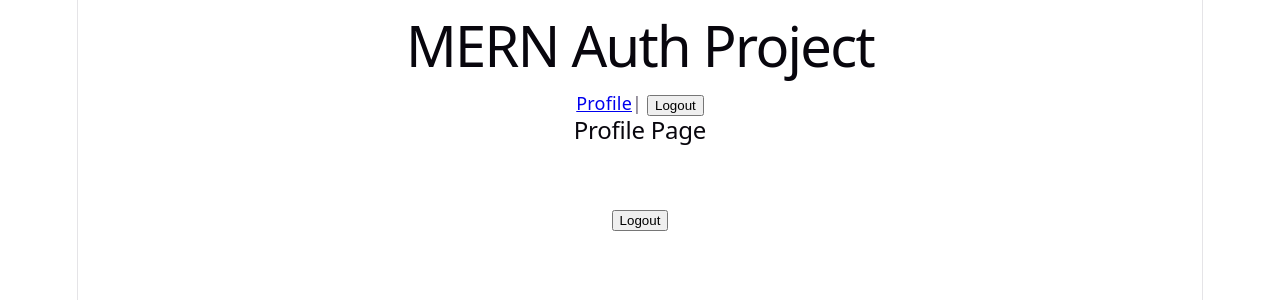
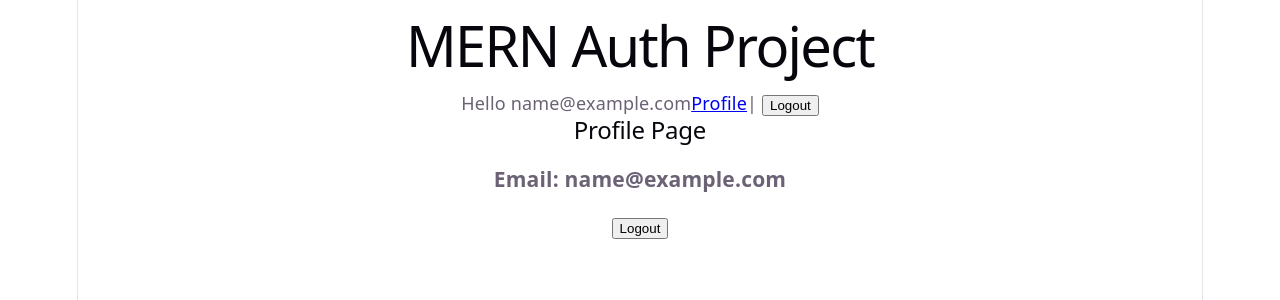
Before and after one commit to dixitaratanpara/mern-auth-project, a React (Vite) app in the folder client/: page /profile in a window 1280 px wide. Shown: the top 300 px of the page. Built offline with nearby package versions, Linux system fonts and the light colour scheme; no server answers; sample sign-in values are in the browser's storage.

Commit message:
Added Context API and User Context

```diff
--- a/client/src/components/Login.jsx
+++ b/client/src/components/Login.jsx
@@ -7,10 +7,10 @@ import { AuthContext } from "../context/AuthContext";
 
 
 function Login() {
-    const [email,setEmail]=useState("");
-    const [password,setPassword]=useState("");
-    const navigate =useNavigate();
-    const { setToken } = useContext(AuthContext);
+  const [email, setEmail] = useState("");
+  const [password, setPassword] = useState("");
+  const navigate = useNavigate();
+  const { setToken, setUser } = useContext(AuthContext);
 
   const handleSubmit = async (e) => {
     e.preventDefault();
@@ -25,9 +25,23 @@ function Login() {
         }
       );
 
-     localStorage.setItem("token",response.data.token);
+      localStorage.setItem("token",
+        response.data.token);
+
+      localStorage.setItem(
+        "user",
+        JSON.stringify({
+          email: email,
+        })
+      );
+
       setToken(response.data.token);
-    console.log(response.data);
+
+
+      setUser({
+        email: email,
+      });
+
 
       navigate("/profile");
 
--- a/client/src/components/Navbar.jsx
+++ b/client/src/components/Navbar.jsx
@@ -4,12 +4,13 @@ import { AuthContext } from "../context/AuthContext";
 
 function Navbar() {
 
-    const { token , setToken} = useContext(AuthContext);
+    const { token, setToken, user, } = useContext(AuthContext);
 
     console.log("Context Token:", token);
 
     const logout = () => {
         localStorage.removeItem("token");
+        localStorage.removeItem("user");
         setToken(null);
         window.location.href = "/login";
     };
@@ -27,10 +28,15 @@ function Navbar() {
                 </>
             ) : (
                 <>
+                    <span>
+                        Hello {user?.email}
+                    </span>
+
                     <Link to="/profile">Profile</Link>
-                      {"|"}
+                    {"|"}
                     &nbsp;
                     <button onClick={logout}>Logout</button>
+
                 </>
             )}
 
--- a/client/src/components/Profile.jsx
+++ b/client/src/components/Profile.jsx
@@ -1,33 +1,38 @@
 import axios from "axios";
-import { useState,useEffect } from "react";
+import { useState, useEffect } from "react";
+import { useContext } from "react";
+import { AuthContext } from "../context/AuthContext";
 
 function Profile() {
-    const [user,setUser]=useState(null);
+    const { user } = useContext(AuthContext);
+    // const [user, setUser] = useState(null);
 
-    useEffect(()=>{
 
-        const getProfile =async ()=>{
-            try{
+    useEffect(() => {
+
+        const getProfile = async () => {
+            try {
                 const token = localStorage.getItem("token");
                 console.log("Token:", token);
 
-                const response =await axios.get(
-                    "http://localhost:5000/profile",{
-                        headers:{
-                            authorization:token,},
+                const response = await axios.get(
+                    "http://localhost:5000/profile", {
+                    headers: {
+                        authorization: token,
+                    },
                 }
                 );
                 setUser(response.data);
             }
-            catch(error){
+            catch (error) {
                 console.log(error.response?.data);
             }
         };
         getProfile();
 
-    },[]);
+    }, []);
 
-    const logout =()=>{
+    const logout = () => {
         localStorage.removeItem("token");
         window.location.reload();
     };
@@ -35,8 +40,11 @@ function Profile() {
     return (
         <div>
             <h2>Profile Page</h2>
-      {user && (<>{user.message}</>)}
-         <br></br><br></br>
+            {/* {user && (<>{user.message}</>)} */}
+
+            <h3>
+                Email: {user?.email}
+            </h3>
             <button onClick={logout}>Logout</button>
         </div>
     );
--- a/client/src/context/AuthContext.jsx
+++ b/client/src/context/AuthContext.jsx
@@ -1,14 +1,18 @@
-import { createContext,useState } from "react";
+import { createContext, useState } from "react";
 
 export const AuthContext = createContext();
 
-function AuthProvider({children}){
-    const [token, setToken] =useState(localStorage.getItem("token"));
-
-    return(
+function AuthProvider({ children }) {
+  const [token, setToken] = useState(localStorage.getItem("token"));
+  const [user, setUser] = useState(
+    JSON.parse(localStorage.getItem("user"))
+  );
+  return (
     <AuthContext.Provider value={{
       token,
       setToken,
+      user,
+      setUser
     }}>
       {children}
     </AuthContext.Provider>
```
Lines whose indentation alone changed are shown as unchanged.
